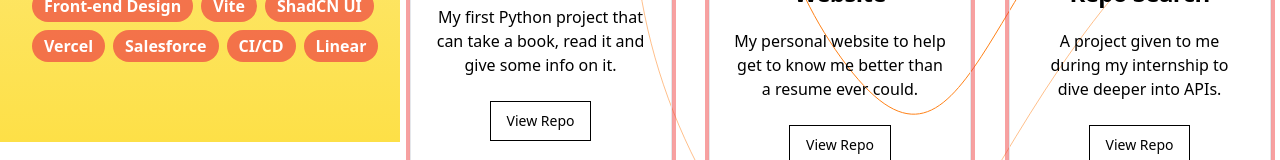
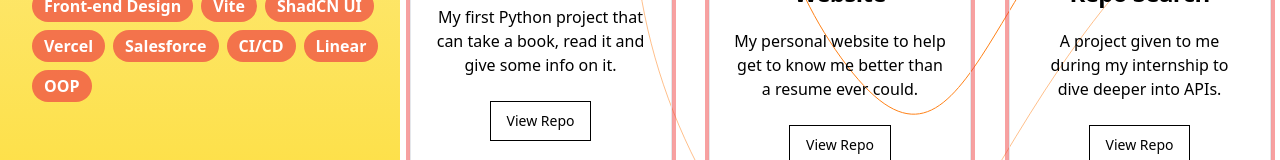
Before and after one commit to bbright50/personal-site, a React (Vite) app: page /coding in a window 1280 px wide. Shown: the part 934-1094 px from the top of the page. Built offline with nearby package versions, Linux system fonts and the light colour scheme.

Commit message:
Changed successr link and added oop

```diff
--- a/src/components/SidePane.tsx
+++ b/src/components/SidePane.tsx
@@ -65,6 +65,7 @@ export default function SidePane() {
               <p className="bg-red-500/70 px-3 py-1 rounded-2xl">Salesforce</p>
               <p className="bg-red-500/70 px-3 py-1 rounded-2xl">CI/CD</p>
               <p className="bg-red-500/70 px-3 py-1 rounded-2xl">Linear</p>
+              <p className="bg-red-500/70 px-3 py-1 rounded-2xl">OOP</p>
             </div>
           </div>
         </div>
--- a/src/pages/Coding.tsx
+++ b/src/pages/Coding.tsx
@@ -45,7 +45,7 @@ const Coding: React.FC<ChildProps> = () => {
     <div className="bg-[url('./assets/white-w-yellow-bg.svg')] w-full text-center max-md:mt-8">
       <h1 className="text-center text-3xl mb-6">Portfolio</h1>
       <a
-        href="https://www.successr.ai"
+        href="https://preview.successr.ai/"
         target="_blank"
         className="text-xl hover:text-red-500/80 underline"
       >
```
